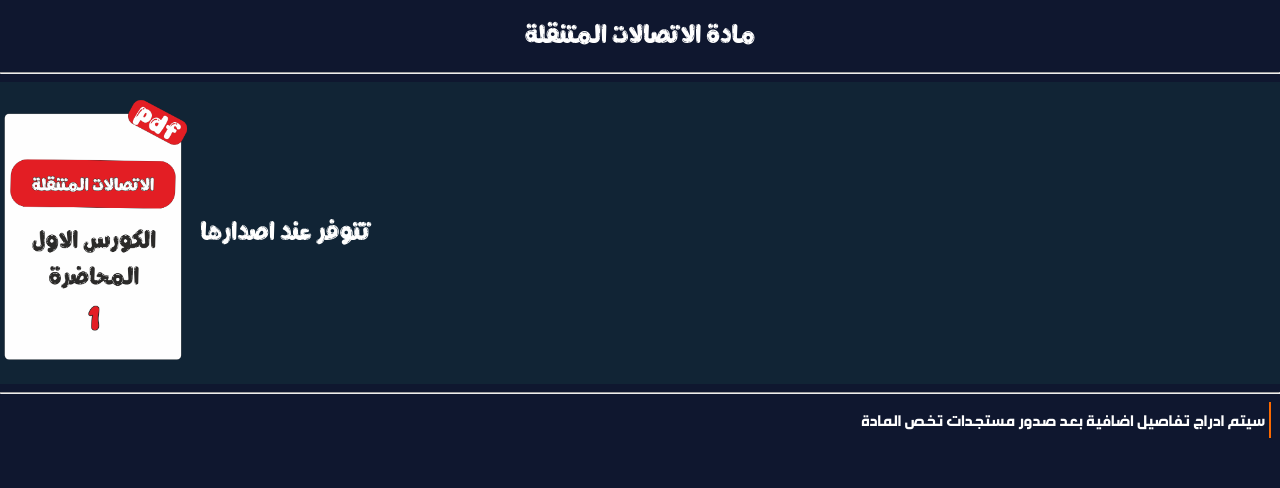
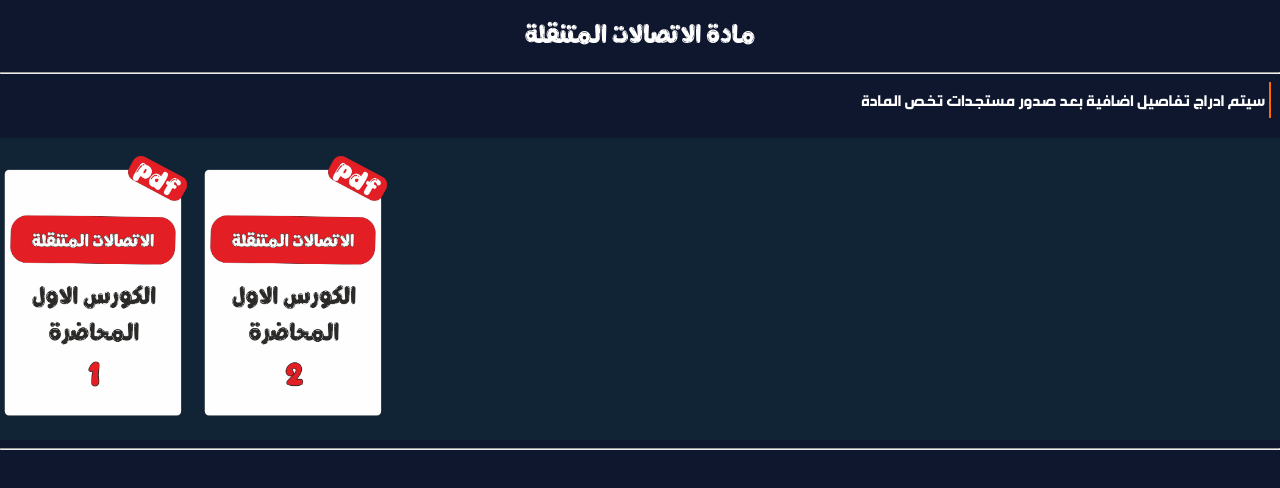
Before and after one commit to hoko10/uss, a plain HTML site: page wps 1/اتصالات.html in a window 1280 px wide. Drawn offline with Linux system fonts and the light colour scheme.

Commit message:
رفع البايل

```diff
--- a/wps 1/اتصالات.html
+++ b/wps 1/اتصالات.html
@@ -7,14 +7,15 @@
     <title> الاتصالات المتنقلة</title>
 </head>
 <body>
-    <h1>   مادة الاتصالات المتنقلة</h1>
+    <h1> مادة الاتصالات المتنقلة</h1>
     <hr>
+    <p>سيتم  ادراج تفاصيل اضافية بعد صدور مستجدات تخص المادة </p>
     <div class="show">
-    <a href=""  class="mada"> <img src="../cvr 1/الاتصالات.png" alt=""> </a>
-   <h1>تتوفر عند اصدارها</h1>
+    <a href="../md/مبايل1.pdf"  class="mada"> <img src="../cvr 1/مبايل1.png" alt=""> </a>
+      <a href="../md/مبايل2.pdf"  class="mada"> <img src="../cvr 1/مبايل2.png" alt=""> </a>
 
     </div>
     <hr>
-<p>سيتم  ادراج تفاصيل اضافية بعد صدور مستجدات تخص المادة </p>
+
 </body>
 </html>
```
Also changed, not shown: cvr 1/مبايل1.png (added), cvr 1/مبايل2.png (added), 3 other files.
